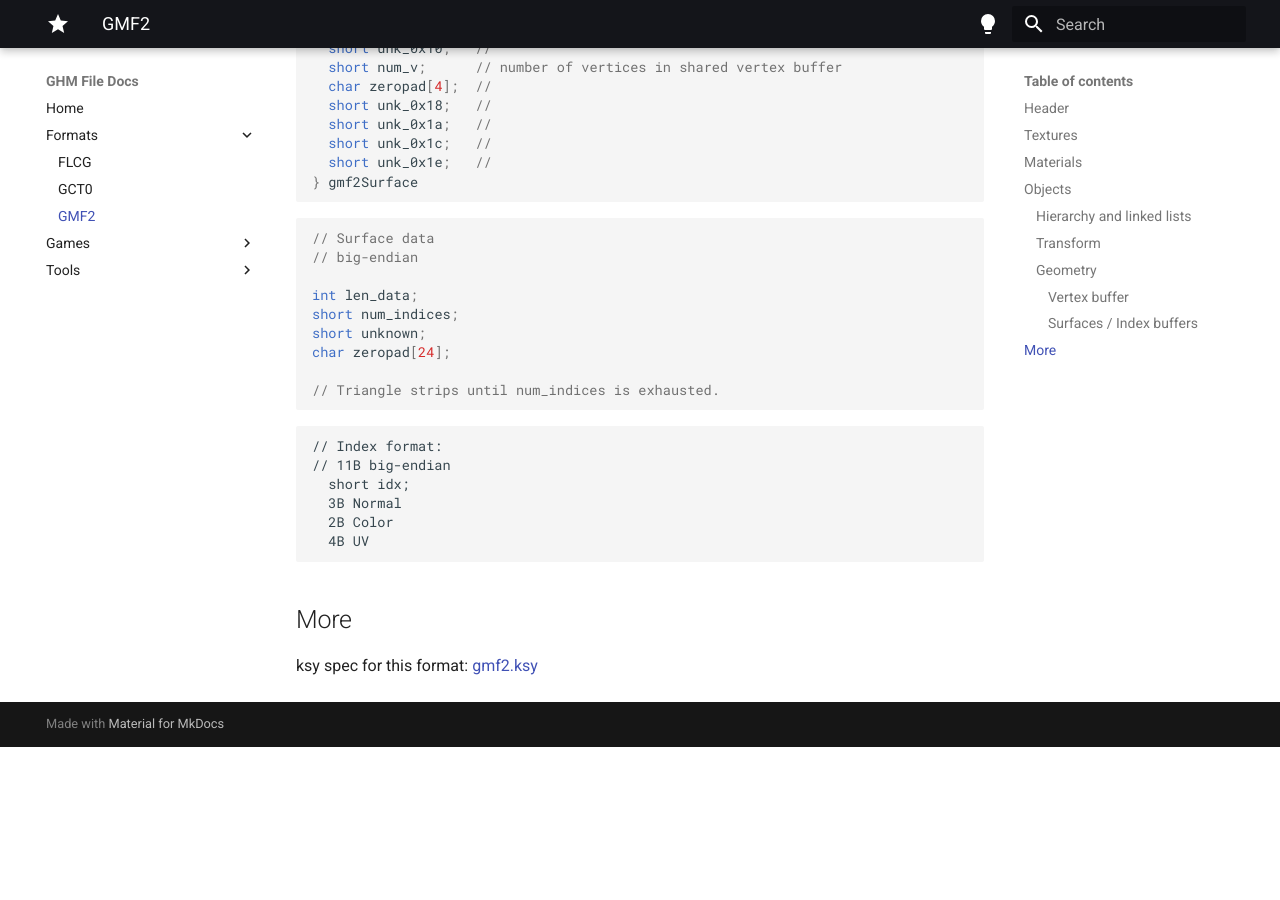
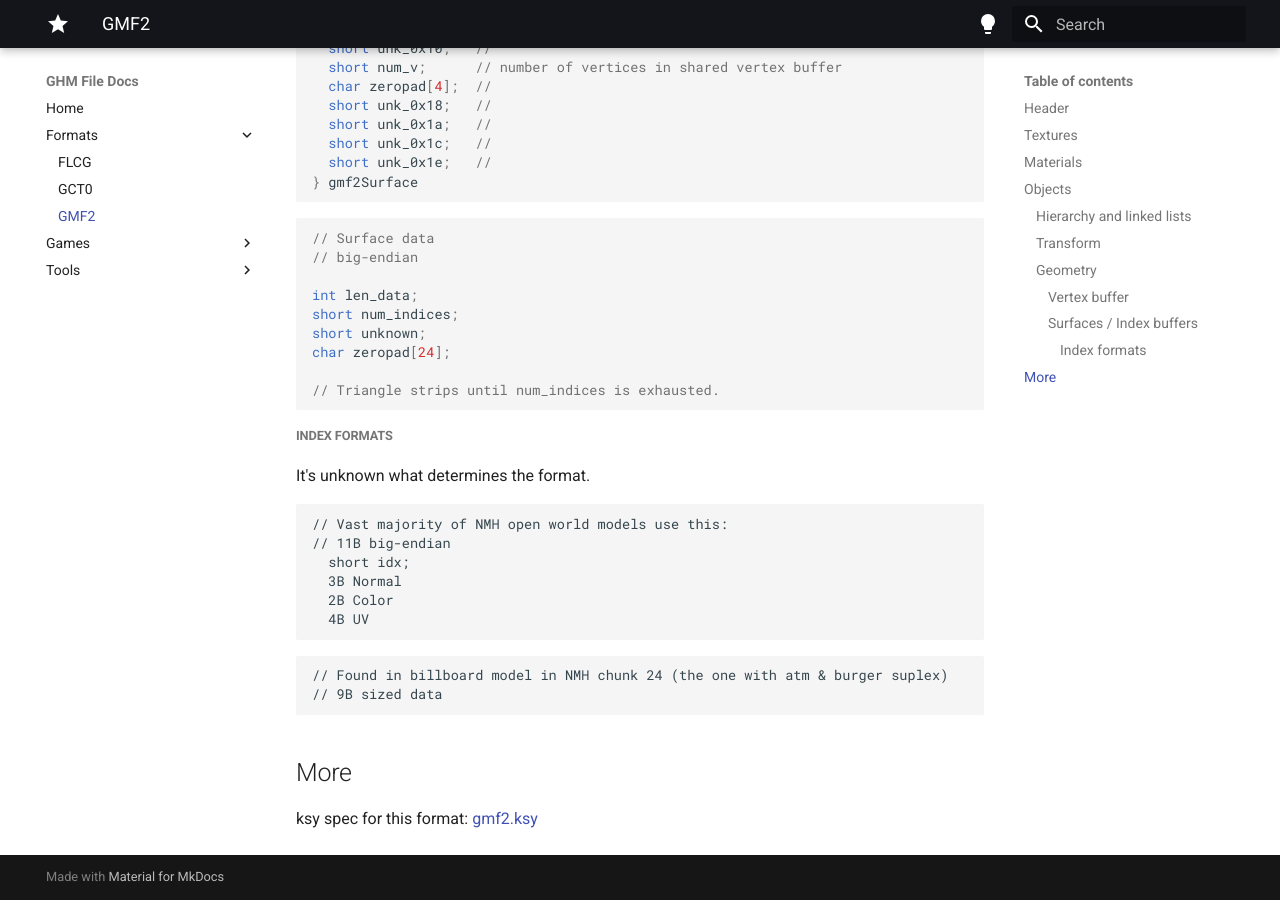
Before and after one commit to sevonj/nmh_reverse, an MkDocs documentation site: the page built from docs/formats/gmf2.md, in a window 1280 px wide and 900 px high, scrolled down 3552 px. Built offline with MkDocs 1.6.1 and Material for MkDocs 9.7.7, drawn with Linux system fonts in a browser that asks for light colours; comment, search, counter and statistics services are not loaded; before the commit the page ends 4299 px from its top, so only the background shows below that.

Commit message:
gmf index formats

````diff
--- a/docs/formats/gmf2.md
+++ b/docs/formats/gmf2.md
@@ -188,9 +188,11 @@ char zeropad[24];
 
 // Triangle strips until num_indices is exhausted.
 ```
+##### Index formats
+It's unknown what determines the format.
 
 ```
-// Index format:
+// Vast majority of NMH open world models use this:
 // 11B big-endian
   short idx;
   3B Normal
@@ -198,6 +200,11 @@ char zeropad[24];
   4B UV
 ```
 
+```
+// Found in billboard model in NMH chunk 24 (the one with atm & burger suplex)
+// 9B sized data
+```
+
 ## More
 
 ksy spec for this format: [gmf2.ksy](https://github.com/sevonj/nmh_reverse/blob/master/lib/kaitai_defs/gmf2.ksy)
````
